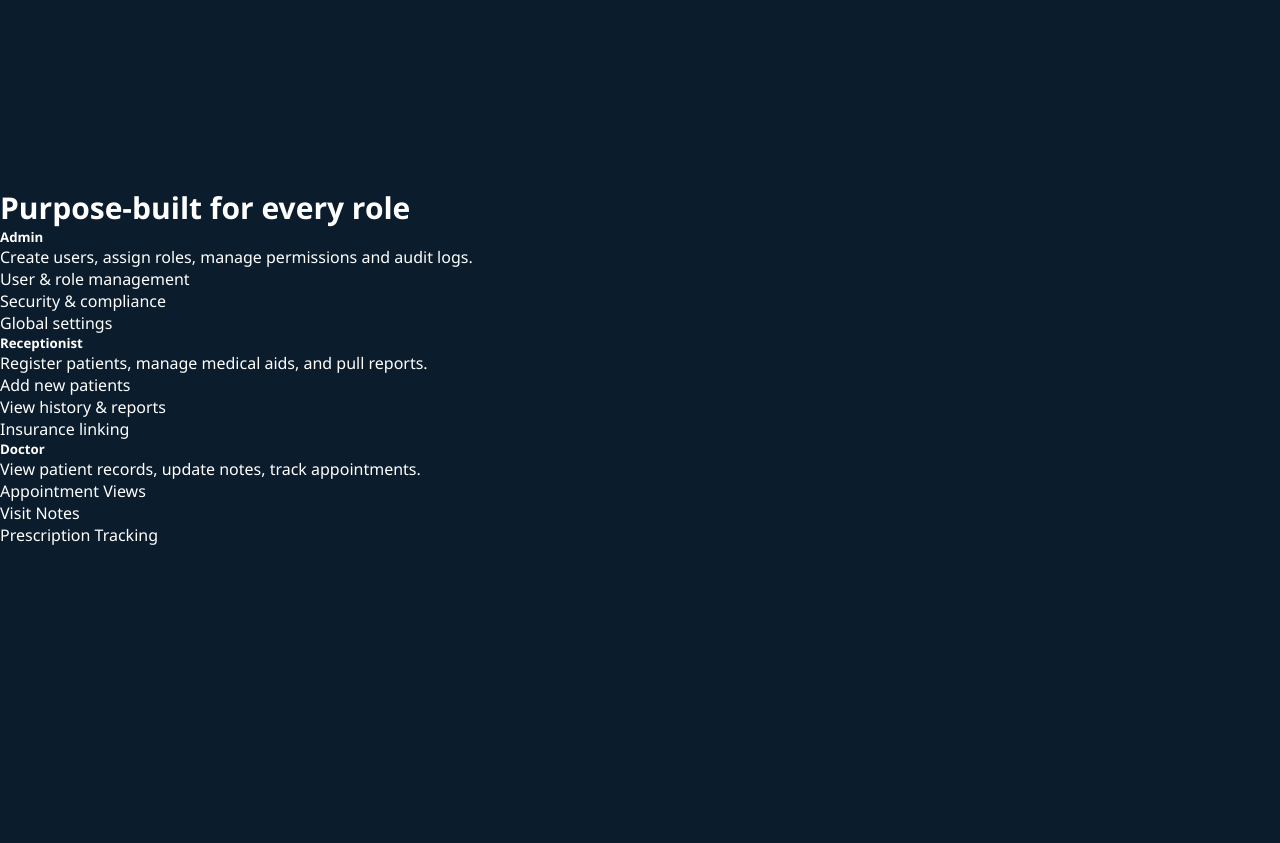
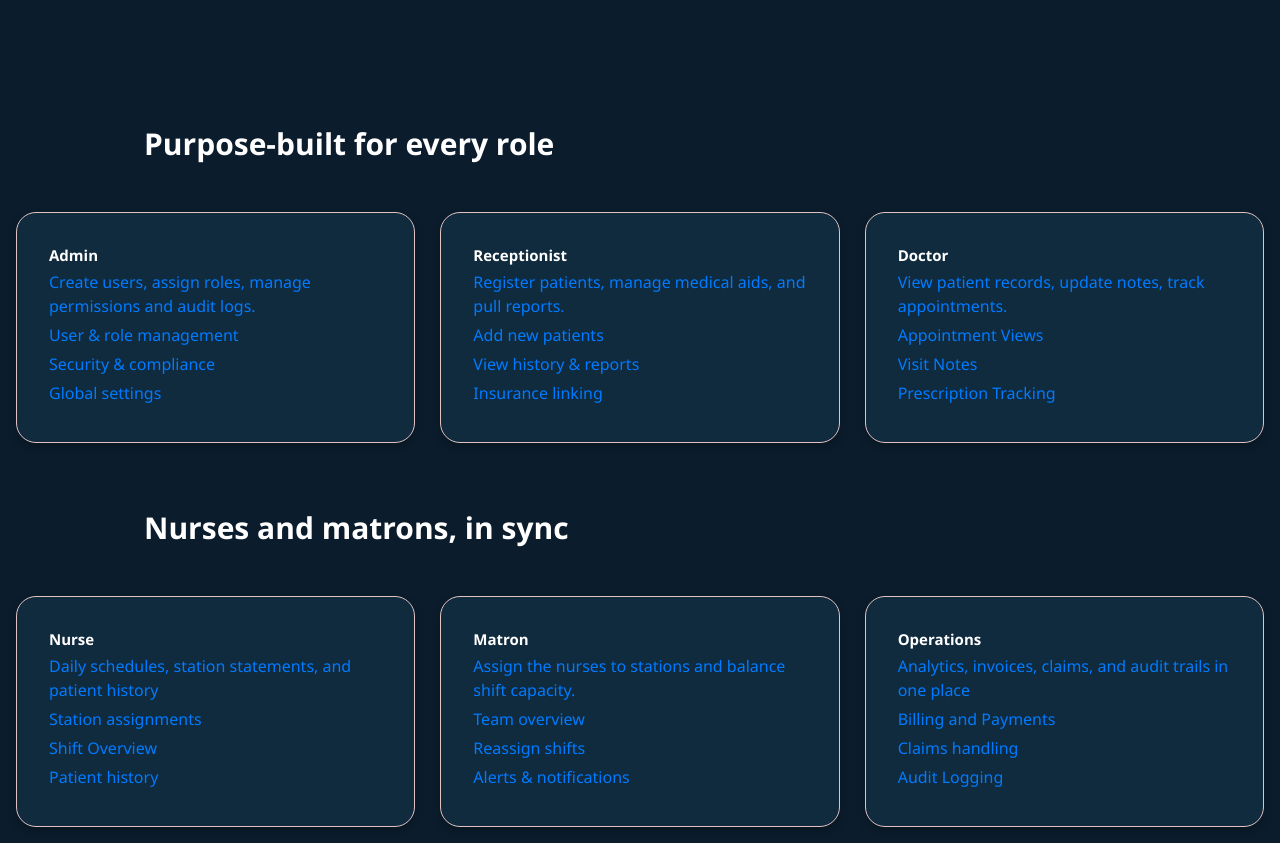
Before and after one commit to OkuhleM/HospitalManagementSystem, a React (Create React App) app in the folder Client/: page / in a window 1280 px wide. Shown: the part 480-1323 px from the top of the page. Before the commit the page ends 1026 px from the top, so only its background shows below. Built offline with nearby package versions, Linux system fonts and the light colour scheme; a web font is replaced by a local one.

Commit message:
finish the Landing Page

```diff
--- a/Client/src/Pages/LandingPage.js
+++ b/Client/src/Pages/LandingPage.js
@@ -29,8 +29,8 @@ function LandingPage() {
           </div>
         </section>
 
+          <p className="heading">Purpose-built for every role</p>
         <div className="features" id="Features">
-          <p className="heading">Purpose-built for every role</p>
 
           <div className="roles">
             <h5>Admin</h5>
@@ -63,6 +63,35 @@ function LandingPage() {
           </div>
 
         </div>
+
+<p className="heading hp" >Nurses and matrons, in sync</p>
+<div className="docs">
+    <div className="info-docs">
+<h5>Nurse</h5>
+<p>Daily schedules, station statements, and patient history</p>
+<p>Station assignments</p>
+<p>Shift Overview</p>
+<p>Patient history</p>
+    </div>
+
+ <div className="info-docs">
+<h5>Matron</h5>
+<p>Assign the nurses to stations and balance shift capacity.</p>
+<p>Team overview</p>
+<p>Reassign shifts</p>
+<p>Alerts & notifications</p>
+    </div>
+
+     <div className="info-docs">
+<h5>Operations</h5>
+<p>Analytics, invoices, claims, and audit trails in one place</p>
+<p>Billing and Payments</p>
+<p>Claims handling</p>
+<p>Audit Logging</p>
+    </div>
+
+</div>
+
       </div>
     </div>
   );
--- a/Client/src/Styling/LandingPage.css
+++ b/Client/src/Styling/LandingPage.css
@@ -3,7 +3,7 @@
   padding: 4rem 2rem;
 }
 
-*{
+* {
   margin: 0;
   padding: 0;
   box-sizing: border-box;
@@ -16,30 +16,60 @@
   gap: 1rem;
 }
 
-.info{
+.info {
   display: flex;
   gap: 2rem;
   margin: 4rem auto;
   align-items: center;
   justify-content: center;
-
-
 }
 
-.enclose{
-background-color: #102A3E;
+.enclose {
+  background-color: #102a3e;
   padding: 2rem 4rem;
 }
 
-ul{
+ul {
   list-style: none;
 }
 
-.features{
-    margin-top:  4rem;
+.heading {
+  font-size: 30px;
+  font-weight: bold;
+  margin: 0 9rem;
 }
 
-.heading{
-    font-size: 30px;
+.features, .docs{
+  display: flex;
+  gap: 25px;
+  padding: 16px;
+  justify-content: center;
+  margin-top: 2rem;
+}
+
+.roles, .info-docs {
+  background-color: #102a3e;
+  padding: 2rem 2rem;
+  border: 1px solid #e0c2c2;
+  text-align: start;
+  width: 400px;
+
+  box-shadow: 0 4px 8px 0 rgba(0, 0, 0, 0.2);
+  border-radius: 20px;
+}
+
+h5 {
   font-weight: bold;
+  font-size: 15px;
 }
+
+.hp{
+    margin-top: 3rem;
+}
+
+.features p, .docs p {
+  font-size: 1rem;
+  color: #007bff;
+  line-height: 1.5;
+  margin: 5px 0; /* Resets default margin */
+}
```
Lines whose indentation alone changed are shown as unchanged.
